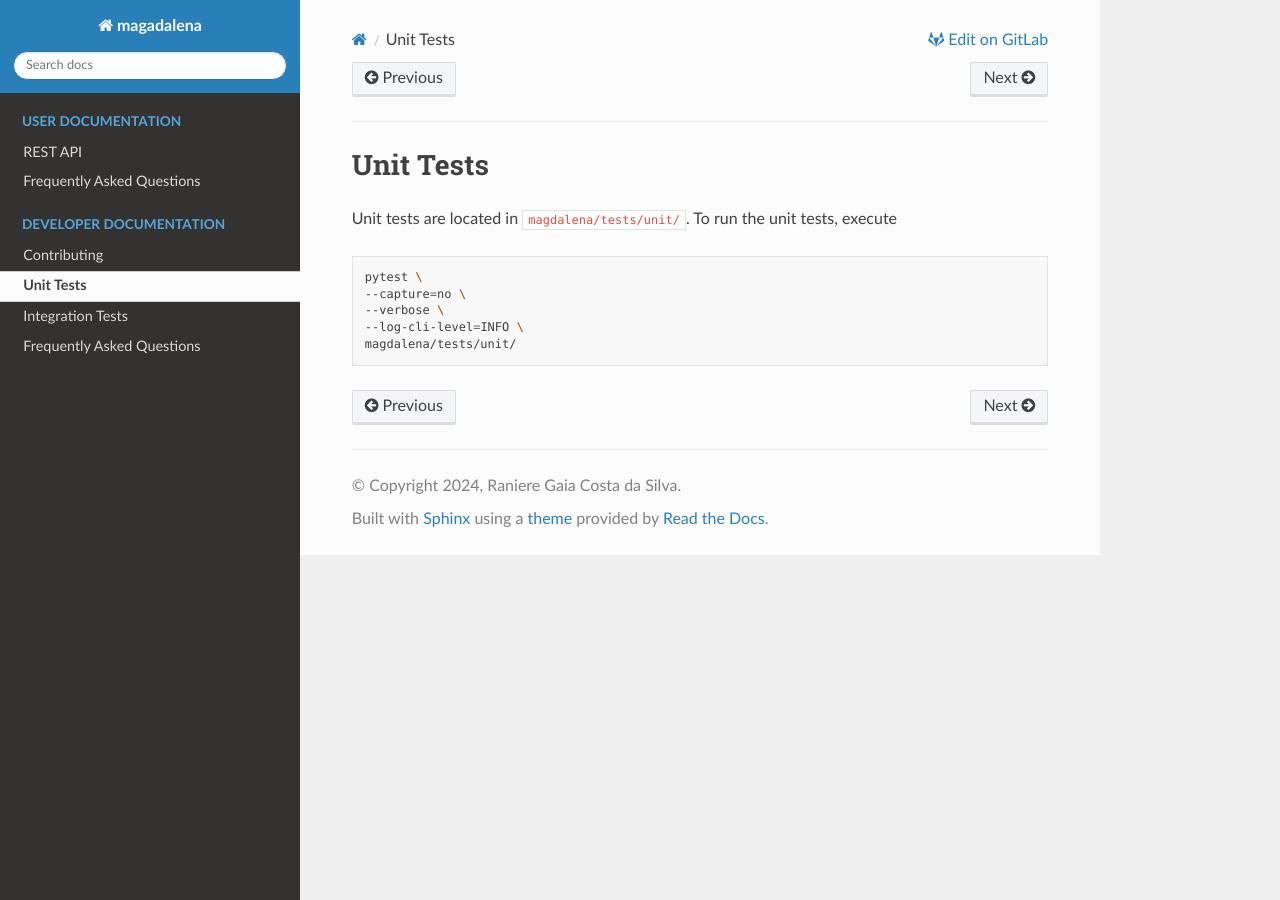
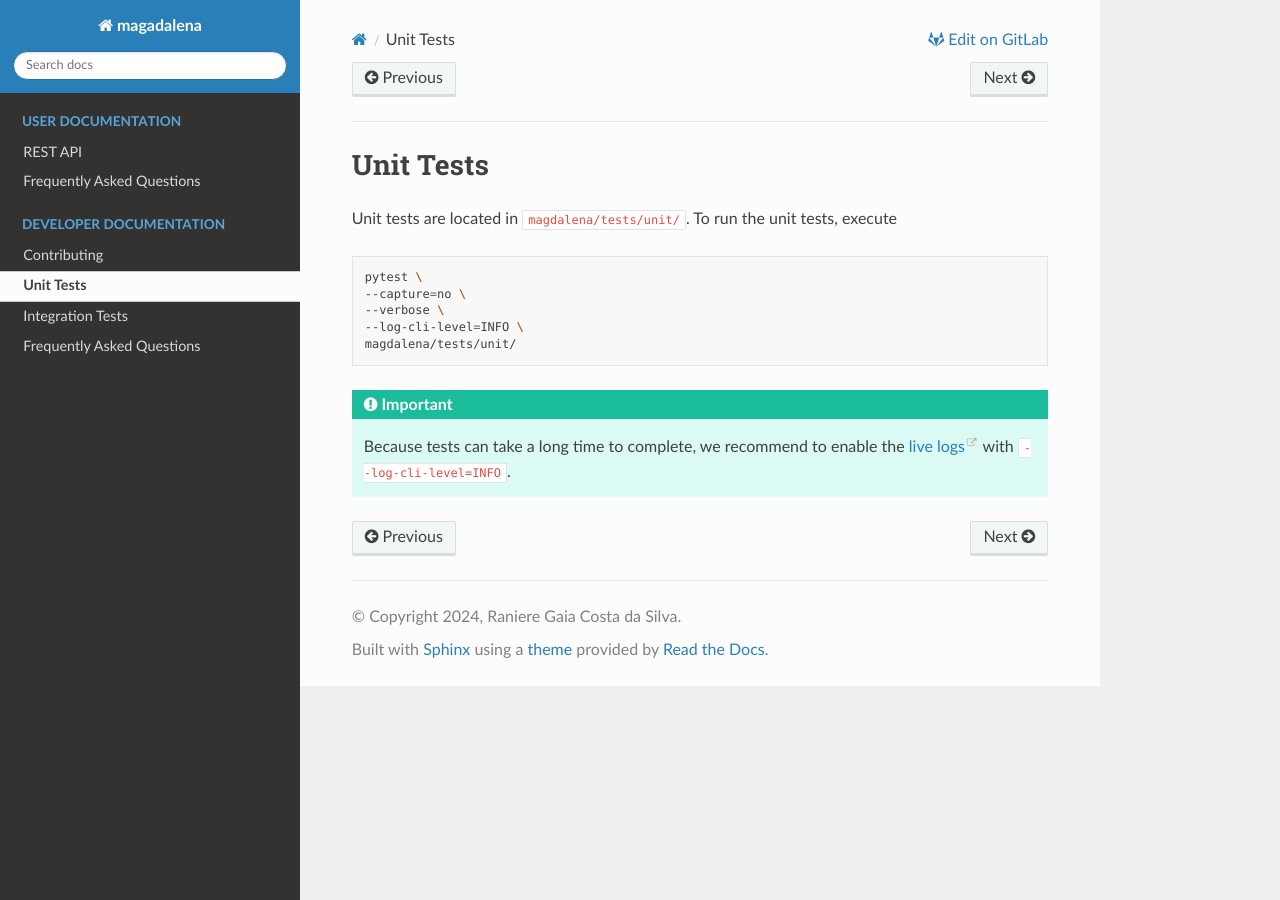
Before and after one commit to gesiscss/magdalena, a Sphinx documentation site: the page built from docs/source/dev/unit-tests.rst, in a window 1280 px wide. Built offline with Sphinx 7.4.7 and the Read the Docs theme 2.0.0, drawn with Linux system fonts in a browser that asks for light colours; pages that are not in the unit, such as notebooks, are missing from menus.

Commit message:
Explain --log-cli-level

```diff
--- a/docs/source/dev/integration-tests.rst
+++ b/docs/source/dev/integration-tests.rst
@@ -10,3 +10,7 @@ Integration tests are located in ``magdalena/tests/integration/``. To run the in
     --verbose \
     --log-cli-level=INFO \
     magdalena/tests/integration/
+
+.. important::
+
+    Because tests can take a long time to complete, we recommend to enable the `live logs <https://docs.pytest.org/en/7.1.x/how-to/logging.html#live-logs>`_ with ``--log-cli-level=INFO``.
--- a/docs/source/dev/unit-tests.rst
+++ b/docs/source/dev/unit-tests.rst
@@ -10,3 +10,7 @@ Unit tests are located in ``magdalena/tests/unit/``. To run the unit tests, exec
     --verbose \
     --log-cli-level=INFO \
     magdalena/tests/unit/
+
+.. important::
+
+    Because tests can take a long time to complete, we recommend to enable the `live logs <https://docs.pytest.org/en/7.1.x/how-to/logging.html#live-logs>`_ with ``--log-cli-level=INFO``.
```
